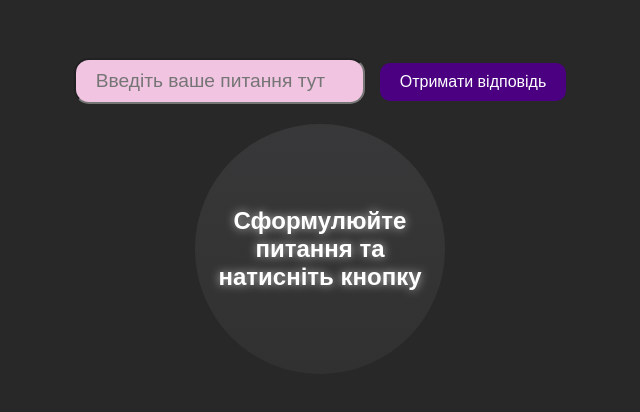
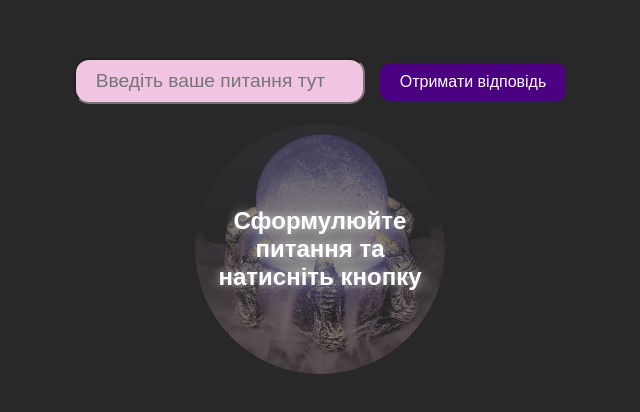
Before and after one commit to keen-n/laboratory-7, a plain HTML site: page index.html in a window 1280 px wide. Shown: the part 174-586 px from the top of the page, without its empty margins (320-960 px from the left). Drawn offline with Linux system fonts and the light colour scheme.

Commit message:
second fix url

```diff
--- a/css/styles.css
+++ b/css/styles.css
@@ -33,7 +33,7 @@ body {
       rgba(63, 63, 65, 0.7),
       rgba(55, 55, 56, 0.584)
     ),
-    url(./images/ball-background.jpg);
+    url(../images/ball-background.jpg);
   background-size: cover;
   background-position: center;
   display: flex;
```
